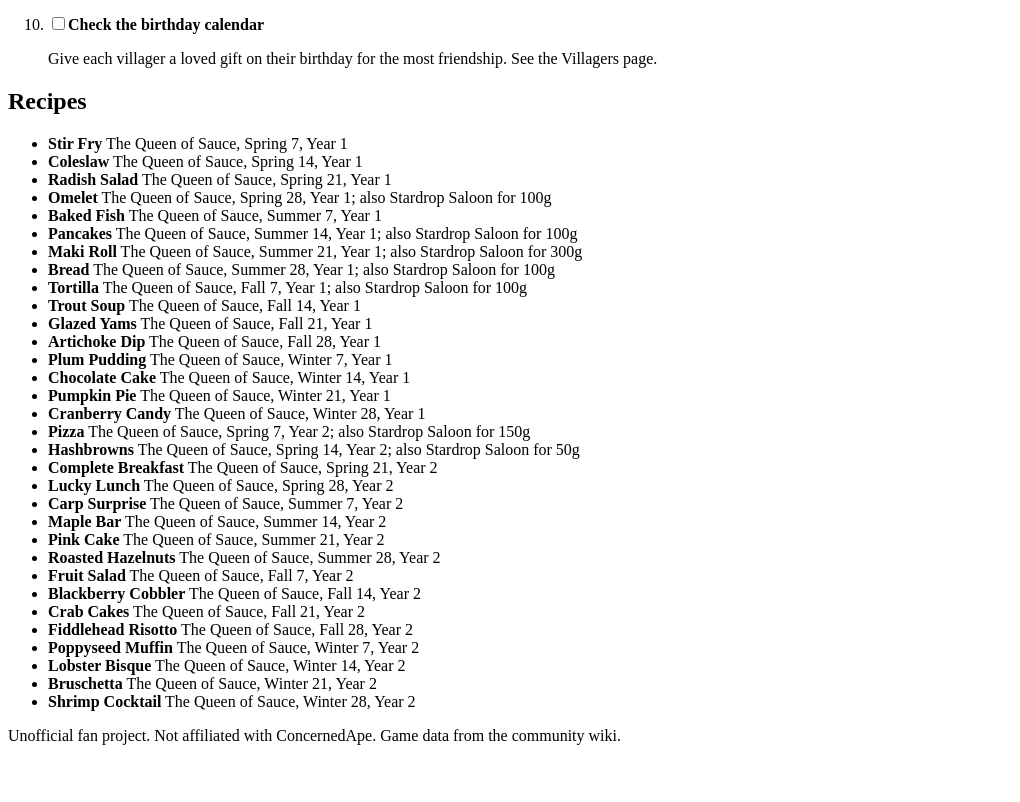
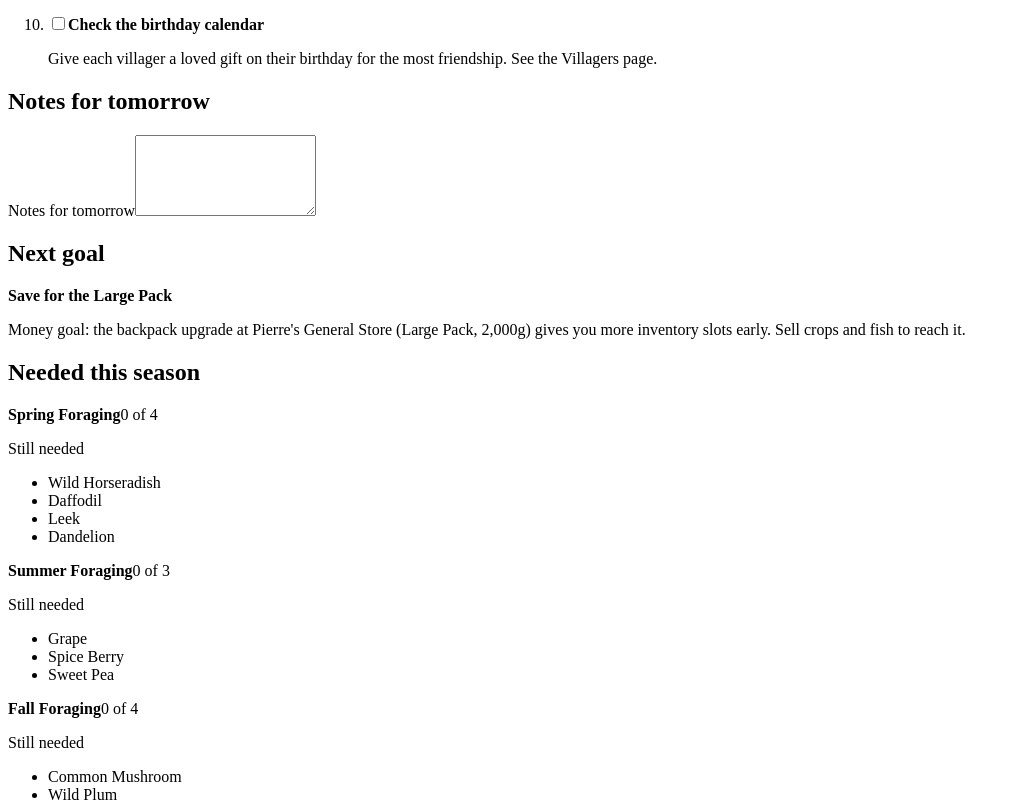
Before and after one commit to amichael33/field-notes_stardew, a React (Vite) app: page /#/today in a window 1280 px wide. Shown: the part 1282-2084 px from the top of the page, without its empty margins (0-1020 px from the left). Before the commit the page ends 2035 px from the top, so only its background shows below. Built offline with nearby package versions, Linux system fonts and the light colour scheme; the HTML template or start-up script is replaced by a standard one.

Commit message:
feat: add today aside cards

```diff
--- /dev/null
+++ b/src/components/today/NeededCard.tsx
@@ -0,0 +1,47 @@
+import type { Bundle, BundleItem } from '../../data/types'
+import { bundleItemsBySeason } from '../../data/selectors'
+import { useAppState } from '../../state/AppState'
+import { useSave } from '../../state/SaveContext'
+import bundlesJson from '../../data/bundles.json'
+
+const bundles = bundlesJson as Bundle[]
+
+export default function NeededCard() {
+  const { season } = useAppState()
+  const route = useSave().save.profile.route
+  const grouped = new Map<Bundle, BundleItem[]>()
+  for (const { bundle, item } of bundleItemsBySeason(bundles, season)) {
+    grouped.set(bundle, [...(grouped.get(bundle) ?? []), item])
+  }
+  return (
+    <section className="card aside-card">
+      <h2>Needed this season</h2>
+      {route === 'joja' ? (
+        <p>Bundles are not used on the Joja route.</p>
+      ) : grouped.size === 0 ? (
+        <p>No bundle items available this season.</p>
+      ) : (
+        [...grouped.entries()].map(([bundle, items]) => (
+          <div key={bundle.id} className="needed-bundle">
+            <div className="needed-head">
+              <strong>{bundle.name}</strong>
+              <span className="when">0 of {bundle.slotsRequired}</span>
+            </div>
+            <div className="progress" aria-hidden="true">
+              <div className="progress-fill" style={{ width: '0%' }} />
+            </div>
+            <p className="when needed-label">Still needed</p>
+            <ul aria-label={`Still needed for ${bundle.name}`}>
+              {items.map((item, i) => (
+                <li key={`${item.name}-${i}`}>
+                  {item.name}
+                  {item.quantity > 1 && ` ×${item.quantity}`}
+                </li>
+              ))}
+            </ul>
+          </div>
+        ))
+      )}
+    </section>
+  )
+}
--- /dev/null
+++ b/src/components/today/NextGoalCard.tsx
@@ -0,0 +1,24 @@
+import type { PathStep } from '../../data/types'
+import { firstUnchecked } from '../../data/selectors'
+import { useSave } from '../../state/SaveContext'
+
+export default function NextGoalCard({ steps }: { steps: PathStep[] }) {
+  const { save } = useSave()
+  const goals = steps.filter((s) => s.order === 9 || s.order === 10)
+  const next = firstUnchecked(goals, save.checked)
+  return (
+    <section className="card aside-card">
+      <h2>Next goal</h2>
+      {next ? (
+        <>
+          <p className="goal-title">
+            <strong>{next.title}</strong>
+          </p>
+          <p className="row-detail">{next.detail}</p>
+        </>
+      ) : (
+        <p>All goals done</p>
+      )}
+    </section>
+  )
+}
--- /dev/null
+++ b/src/components/today/NotesCard.tsx
@@ -0,0 +1,20 @@
+import { useSave } from '../../state/SaveContext'
+
+export default function NotesCard() {
+  const { save, setNotes } = useSave()
+  return (
+    <section className="card aside-card">
+      <h2 id="notes-heading">Notes for tomorrow</h2>
+      <label className="visually-hidden" htmlFor="notes-input">
+        Notes for tomorrow
+      </label>
+      <textarea
+        id="notes-input"
+        className="notes-input"
+        rows={5}
+        value={save.notes}
+        onChange={(e) => setNotes(e.target.value)}
+      />
+    </section>
+  )
+}
--- /dev/null
+++ b/src/components/today/WhereCard.tsx
@@ -0,0 +1,30 @@
+import type { PathStep, Villager } from '../../data/types'
+import { peopleToVisit } from '../../data/selectors'
+import { stepWhen } from '../../data/when'
+import { useSave } from '../../state/SaveContext'
+import villagersJson from '../../data/villagers.json'
+
+const villagers = villagersJson as Villager[]
+
+export default function WhereCard({ steps }: { steps: PathStep[] }) {
+  const { save } = useSave()
+  const people = peopleToVisit(steps, save.checked, villagers)
+  if (people.length === 0) return null
+  return (
+    <section className="card aside-card">
+      <h2>Where is everyone</h2>
+      <ul aria-label="People to visit">
+        {people.map(({ who, step }) => {
+          const when = stepWhen(step)
+          return (
+            <li key={`${who}-${step.order}`}>
+              <strong>{who}</strong>: {step.title}
+              {when && <span className="when"> ({when})</span>}
+            </li>
+          )
+        })}
+      </ul>
+      <p className="when">Locations by time come with the schedule data.</p>
+    </section>
+  )
+}
--- a/src/data/selectors.ts
+++ b/src/data/selectors.ts
@@ -37,3 +37,32 @@
 export function firstUnchecked(steps: PathStep[], checked: string[]): PathStep | undefined {
   return sortedPathSteps(steps).find((step) => !checked.includes(pathId(step)))
 }
+
+const SHOP_OWNER = /\b([A-Z][a-z]+)'s(?: [A-Z][a-z]+)* (?:Shop|Store)\b/g
+
+function escapeRegExp(text: string): string {
+  return text.replace(/[.*+?^${}()|[\]\\]/g, '\\$&')
+}
+
+/** Villagers (and shop owners) mentioned in unchecked steps; empty once "Meet the town" is done. */
+export function peopleToVisit(
+  steps: PathStep[],
+  checked: string[],
+  villagers: Villager[],
+): { who: string; step: PathStep }[] {
+  const ordered = sortedPathSteps(steps)
+  const meet = ordered.find((s) => s.order === 2)
+  if (meet && checked.includes(pathId(meet))) return []
+  const result: { who: string; step: PathStep }[] = []
+  for (const step of ordered) {
+    if (checked.includes(pathId(step))) continue
+    const text = `${step.title} ${step.detail}`
+    const found: string[] = []
+    for (const { name } of villagers) {
+      if (new RegExp(`\\b${escapeRegExp(name)}\\b`).test(text)) found.push(name)
+    }
+    for (const match of text.matchAll(SHOP_OWNER)) found.push(match[1])
+    for (const who of new Set(found)) result.push({ who, step })
+  }
+  return result
+}
--- a/src/styles.css
+++ b/src/styles.css
@@ -203,3 +203,24 @@
 @media print {
   .banner-controls, .weather-toggle { display: none; }
 }
+
+/* Today aside cards */
+.today-aside { display: flex; flex-direction: column; gap: 20px; min-width: 0; }
+.aside-card { background: #fff; border: 1px solid #d3d9c6; border-radius: 10px; padding: 20px; min-width: 0; }
+.notes-input {
+  display: block;
+  width: 100%;
+  min-height: 100px;
+  font: inherit;
+  padding: 8px;
+  border: 1px solid var(--line-strong);
+  border-radius: 8px;
+  overflow-wrap: anywhere;
+  resize: vertical;
+}
+.needed-bundle { margin-top: 12px; }
+.needed-head { display: flex; justify-content: space-between; gap: 12px; }
+.progress { height: 8px; background: var(--tag); border-radius: 4px; overflow: hidden; margin: 6px 0; }
+.progress-fill { height: 100%; background: #3c7a4f; }
+.needed-label { margin: 4px 0 0; }
+.aside-card li { overflow-wrap: anywhere; }
--- a/src/views/PathView.tsx
+++ b/src/views/PathView.tsx
@@ -4,6 +4,10 @@
 import StatusBanner from '../components/today/StatusBanner'
 import PathRibbon from '../components/today/PathRibbon'
 import PathCard from '../components/today/PathCard'
+import NotesCard from '../components/today/NotesCard'
+import NextGoalCard from '../components/today/NextGoalCard'
+import NeededCard from '../components/today/NeededCard'
+import WhereCard from '../components/today/WhereCard'
 import type { PathStep, Recipe } from '../data/types'
 import stepsJson from '../data/path-steps.json'
 import recipesJson from '../data/recipes.json'
@@ -25,7 +29,12 @@
       <PathRibbon steps={ribbonSteps} />
       <div className="today-grid">
         <PathCard steps={steps} />
-        <aside className="today-aside" />
+        <aside className="today-aside">
+          <NotesCard />
+          <NextGoalCard steps={steps} />
+          <NeededCard />
+          <WhereCard steps={steps} />
+        </aside>
       </div>
       <section className="card">
         <h2>Recipes</h2>
```
Also changed, not shown: 2 other files (tests, documents, lock files or other folders).
